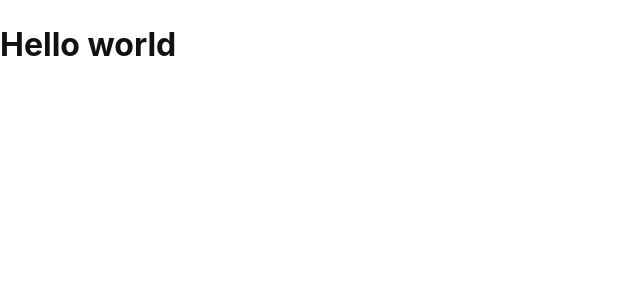
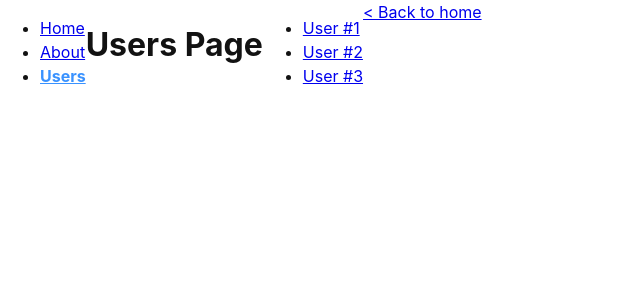
Before and after one commit to mcubico/react-router-tutorial, a React (Vite) app: page /users in a window 1280 px wide. Shown: the top 300 px of the page, without its empty margins (0-640 px from the left). Built offline with nearby package versions, Linux system fonts and the light colour scheme.

Commit message:
Finalizo la parte básica del enrutamiento

```diff
--- a/src/App.jsx
+++ b/src/App.jsx
@@ -1,5 +1,24 @@
+import { BrowserRouter, Navigate, Route, Routes } from 'react-router-dom';
+import HomePage from './pages/HomePage';
+import AboutPage from './pages/AboutPage';
+import UsersPage from './pages/users/UsersPage';
+import UserPage from './pages/users/UserPage';
+import NotFoundErrorPage from './pages/errors/NotFound';
+import NavbarComponent from './components/organisms/NavbarComponent';
+
 const App = () => (
-  <h1>Hello world</h1>
+  <BrowserRouter>
+    <NavbarComponent />
+
+    <Routes>
+      <Route path='/' element={<Navigate to='/home' />} />
+      <Route path='/home' element={<HomePage />} />
+      <Route path='/about' element={<AboutPage />} />
+      <Route path='/users' element={<UsersPage />} />
+      <Route path='/user/:id' element={<UserPage />} />
+      <Route path='*' element={<NotFoundErrorPage />} />
+    </Routes>
+  </BrowserRouter>
 )
 
 export default App
--- /dev/null
+++ b/src/components/organisms/NavbarComponent.jsx
@@ -0,0 +1,19 @@
+import { NavLink } from "react-router-dom"
+
+const NavbarComponent = () => (
+  <nav>
+    <ul>
+      <li>
+        <NavLink to='/home' className={({ isActive }) => isActive ? 'active' : ''}>Home</NavLink>
+      </li>
+      <li>
+        <NavLink to='/about' className={({ isActive }) => isActive ? 'active' : ''}>About</NavLink>
+      </li>
+      <li>
+        <NavLink to='/users' className={({ isActive }) => isActive ? 'active' : ''}>Users</NavLink>
+      </li>
+    </ul>
+  </nav>
+)
+
+export default NavbarComponent
--- a/src/index.css
+++ b/src/index.css
@@ -380,3 +380,8 @@ i {
   justify-content: center;
   width: 100%;
 }
+
+.active {
+  font-weight: bold;
+  color: #3992ff;
+}
--- /dev/null
+++ b/src/pages/AboutPage.jsx
@@ -0,0 +1,10 @@
+import { Link } from "react-router-dom"
+
+const AboutPage = () => (
+  <>
+    <h1>About Page</h1>
+    <Link to='/home'>{'< Back to home'}</Link>
+  </>
+)
+
+export default AboutPage
--- /dev/null
+++ b/src/pages/HomePage.jsx
@@ -0,0 +1,7 @@
+const HomePage = () => (
+  <div>
+    <h1>Home Page</h1>
+  </div>
+)
+
+export default HomePage
--- /dev/null
+++ b/src/pages/errors/NotFound.jsx
@@ -0,0 +1,5 @@
+const NotFoundErrorPage = () => (
+  <h1>Error: Not found</h1>
+)
+
+export default NotFoundErrorPage
--- /dev/null
+++ b/src/pages/users/UserPage.jsx
@@ -0,0 +1,18 @@
+import { Link, useNavigate, useParams } from "react-router-dom"
+
+const UserPage = () => {
+  const navigate = useNavigate()
+  const { id } = useParams()
+
+  const handleClick = () => {
+    navigate('/home')
+  }
+
+  return <>
+    <h1>{`User ${id} Detail Page`}</h1>
+    <Link to='/users'>{'< Back to users'}</Link>
+    <button onClick={handleClick}>{'< Back to home'}</button>
+  </>
+}
+
+export default UserPage
--- /dev/null
+++ b/src/pages/users/UsersPage.jsx
@@ -0,0 +1,17 @@
+import { Link } from "react-router-dom"
+
+const UsersPage = () => (
+  <>
+    <h1>Users Page</h1>
+    <nav>
+      <ul>
+        <li><Link to='/user/1'>User #1</Link></li>
+        <li><Link to='/user/2'>User #2</Link></li>
+        <li><Link to='/user/3'>User #3</Link></li>
+      </ul>
+    </nav>
+    <Link to='/home'>{'< Back to home'}</Link>
+  </>
+)
+
+export default UsersPage
```
